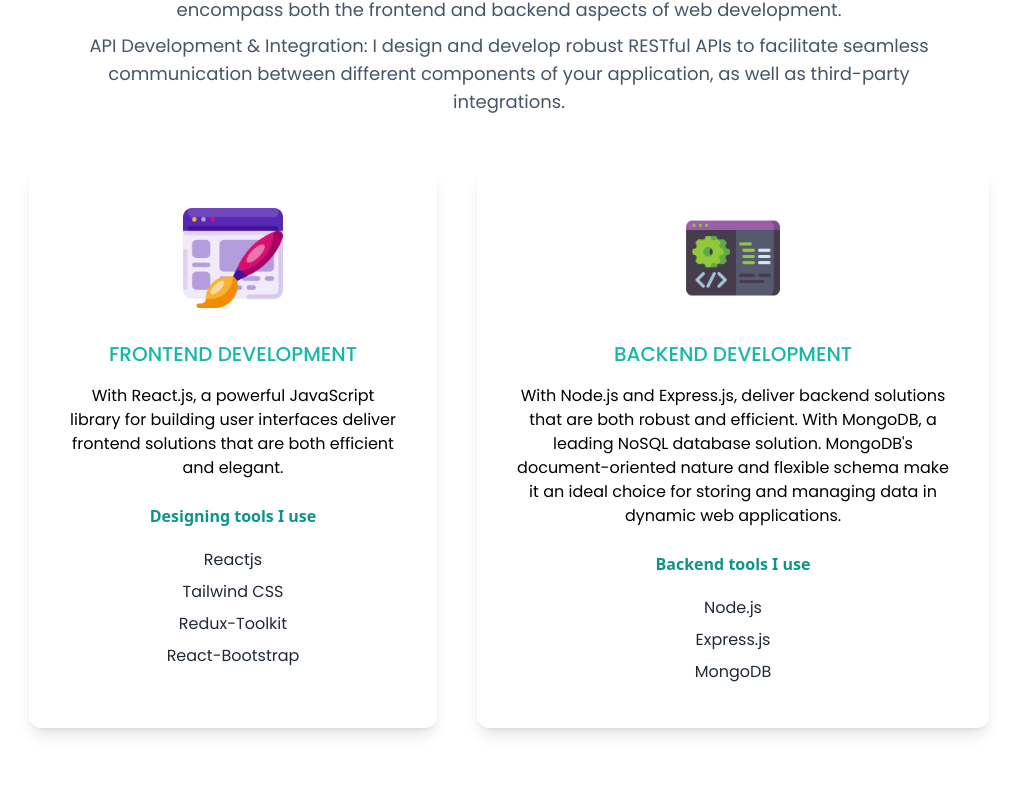
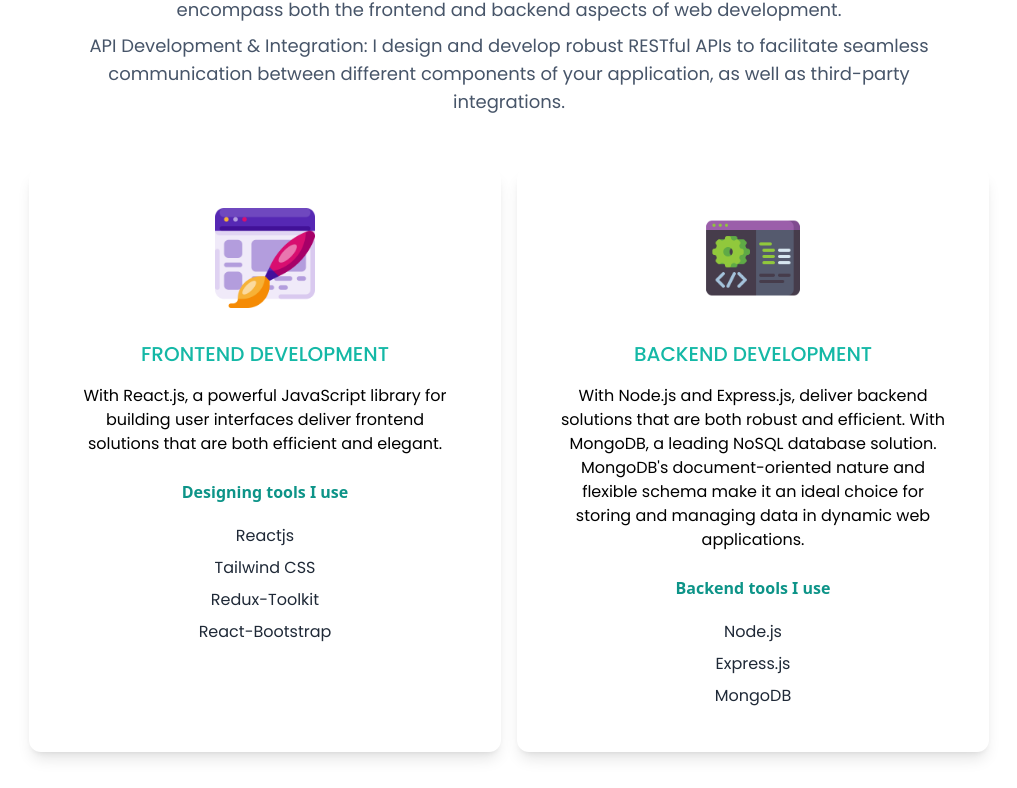
Before and after one commit to NithinPrathapan/My-portfolio, a React (Vite) app in the folder portfolio/: page / in a window 1280 px wide. Shown: the part 1052-1840 px from the top of the page, without its empty margins (131-1148 px from the left). Built offline with nearby package versions, Linux system fonts and the light colour scheme; a web font is replaced by a local one.

Commit message:
mailto protocol added

```diff
--- a/portfolio/src/App.jsx
+++ b/portfolio/src/App.jsx
@@ -12,6 +12,16 @@ import { useState } from "react";
 import { AiFillLinkedin, AiFillInstagram, AiFillGithub } from "react-icons/ai";
 const App = () => {
   const [darkMode, setDarkMode] = useState(false);
+  const [message, setMessage] = useState("");
+
+  const handleChange = (e) => {
+    setMessage(e.target.value);
+  };
+  const handleSubmit = (e) => {
+    e.preventDefault();
+    const mailtoLink = `mailto:nithinprathapan32567@gmail.com?subject=Message from  portfolio form&body=${message}`;
+    window.location.href = mailtoLink;
+  };
   return (
     <div className={darkMode ? "dark" : ""}>
       <main className="bg-[#fff] px-5  md:px-20 lg:px-40 dark:bg-gradient-to-t from-[#000] to-slate-900 ">
@@ -39,7 +49,7 @@ const App = () => {
 
               <li>
                 <a
-                  className="bg-gradient-to-r font-poppins from-cyan-500 to-teal-500 text-white px-4 py-2 border-none rounded-md ml-8"
+                  className="bg-gradient-to-r font-poppins from-cyan-500  to-teal-500 text-white px-4 py-2 border-none rounded-md ml-8"
                   href="#"
                 >
                   Resume
@@ -51,7 +61,7 @@ const App = () => {
             <h2 className=" font-dancing text-xl tracking-widest min-w-full text-center text-teal-500 dark:text-white">
               Hi I'm
             </h2>
-            <h2 className="text-4xl font-dancing tracking-widest  min-w-full py-2 md:text-6xl  text-center text-teal-500 font-medium">
+            <h2 className="text-4xl font-dancing tracking-widest  min-w-full py-2 md:text-6xl  drop-shadow-xl text-center text-teal-500 font-medium">
               Nithin Prathpan
             </h2>
             <h3 className="font-poppins uppercase text-2xl  py-2 md:text-3xl font-semibold text-slate-600 dark:text-white">
@@ -111,8 +121,8 @@ const App = () => {
               integrations.
             </p>
           </div>
-          <div className="lg:flex gap-10">
-            <div className="text-center shadow-lg p-10 max-w-lg mx-auto rounded-xl my-10 dark:text-slate-300 dark:bg-slate-900">
+          <div className="md:flex  gap-4">
+            <div className="text-center flex-1 shadow-lg p-10 max-w-lg mx-auto rounded-xl my-10 dark:text-slate-300 dark:bg-slate-900">
               <img
                 src={frontend}
                 className="w-[100px] h-[100px] mx-auto"
@@ -143,7 +153,7 @@ const App = () => {
               </p>
             </div>
 
-            <div className="text-center max-w-lg mx-auto dark:bg-slate-900 shadow-lg p-10 rounded-xl my-10">
+            <div className="text-center flex-1 max-w-lg mx-auto dark:bg-slate-900 shadow-lg p-10 rounded-xl my-10">
               <img
                 src={backend}
                 className="w-[100px] h-[100px] mx-auto"
@@ -517,10 +527,12 @@ const App = () => {
             </div>
             <div className="text-center  flex flex-col w-full gap-1">
               <form
+                onSubmit={handleSubmit}
                 action=""
                 className=" w-full flex flex-col gap-2 justify-center items-center"
               >
                 <textarea
+                  onChange={handleChange}
                   id="message"
                   className="block p-2.5 w-full min-h-12 rounded-lg outline-none text-sm text-gray-900 bg-gray-50  border border-gray-300 focus:ring-blue-500 focus:border-blue-500 dark:bg-gray-700 dark:border-gray-600 dark:placeholder-gray-400 dark:text-white dark:focus:ring-blue-500 dark:focus:border-blue-500"
                   placeholder="Write your mail here..."
```
